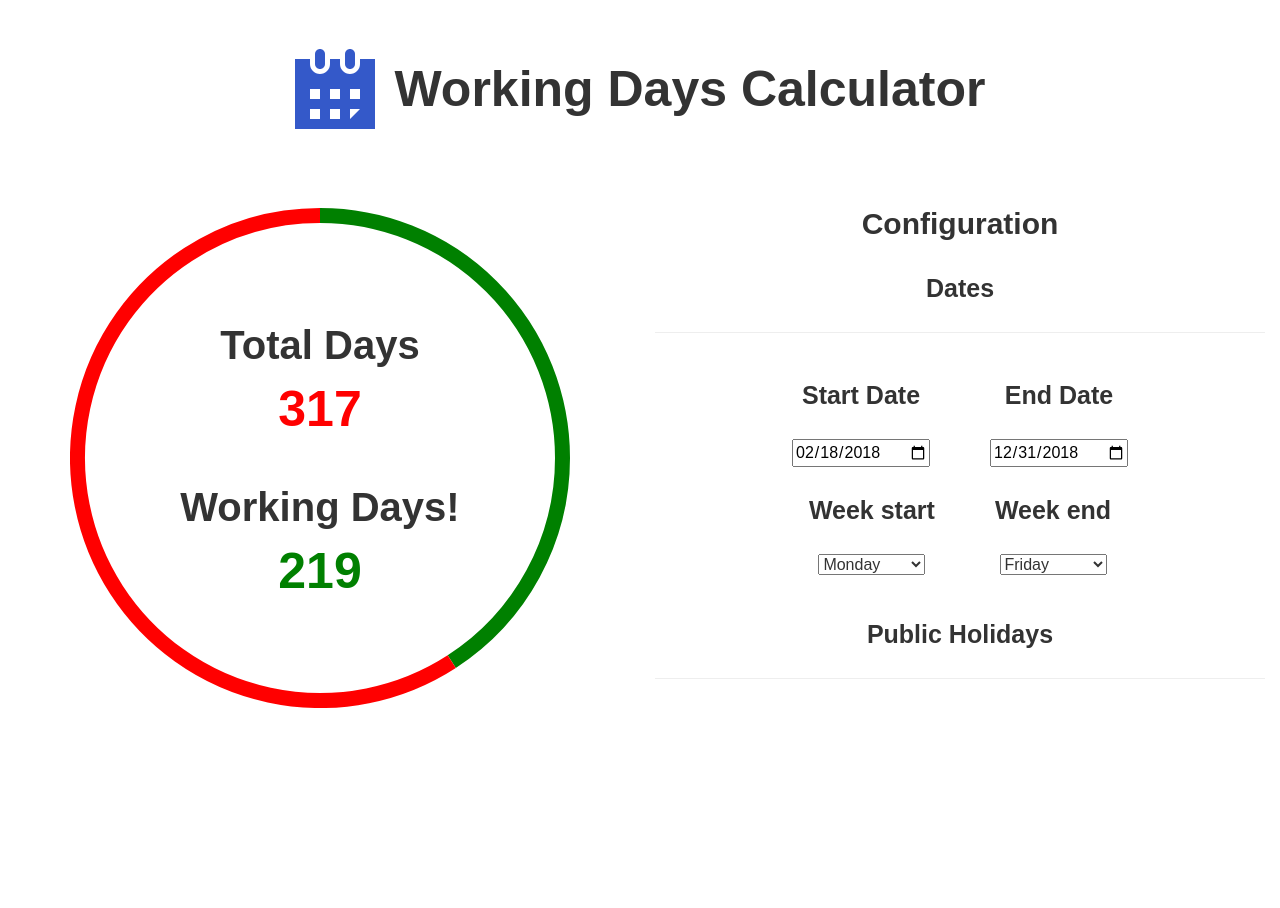
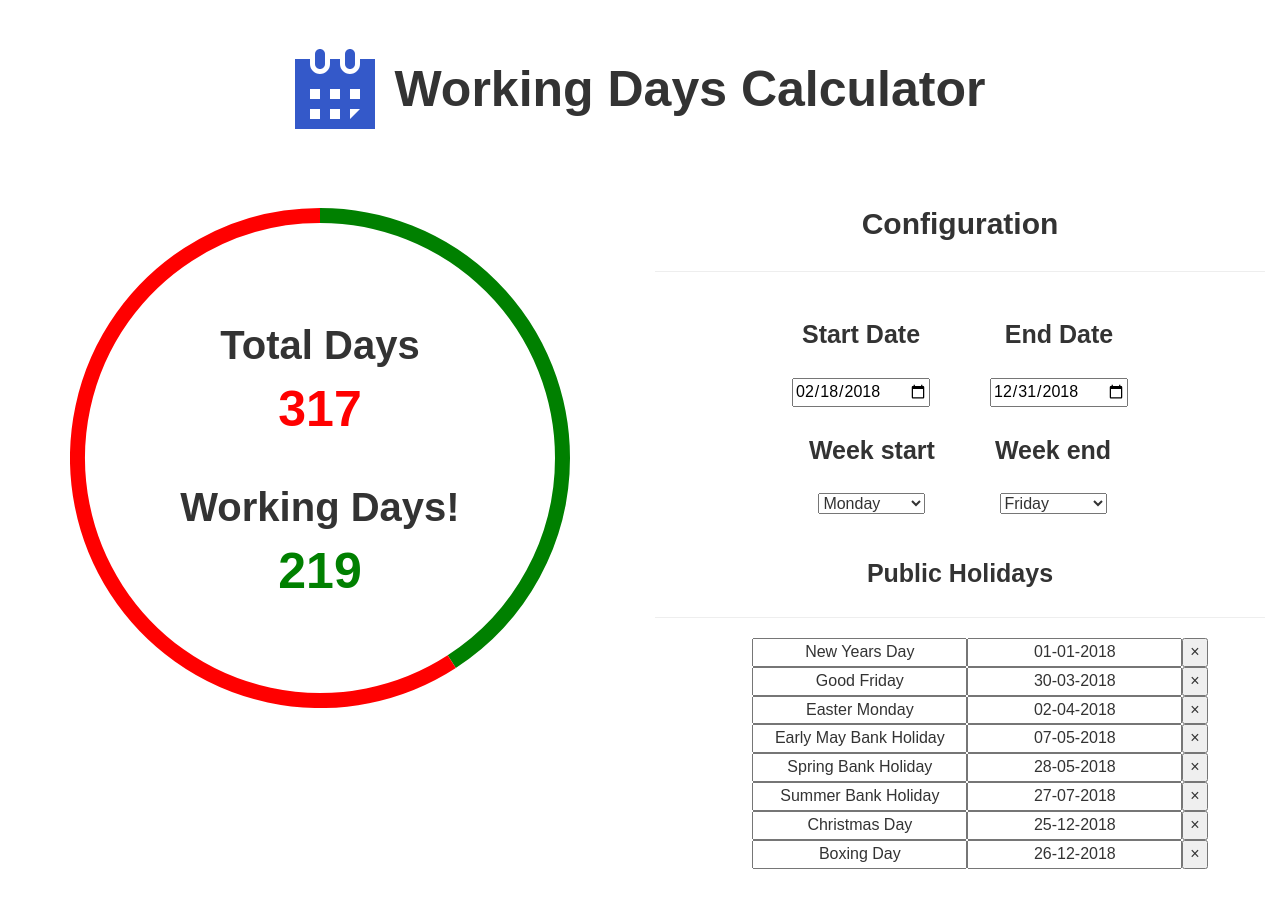
Before and after one commit to Recidvst/working-days-calculator, a React (Create React App) app: page / in a window 1280 px wide. Before the commit the page ends 800 px from the top, so only its background shows below. Built offline with nearby package versions, Linux system fonts and the light colour scheme.

Commit message:
support for deleting public holiday entries

```diff
--- a/package.json
+++ b/package.json
@@ -1,9 +1,10 @@
 {
   "name": "working-days-until-retirement",
   "version": "0.1.0",
-  "homepage": "https://recidvst.github.io/working-days-calculator",
+  "homepage": "https://recidvst.github.io/working-days-calculator/",
   "private": true,
   "dependencies": {
+    "force": "^0.0.3",
     "moment": "^2.20.1",
     "node-sass-chokidar": "0.0.3",
     "npm-run-all": "^4.1.2",
--- a/src/components/Dates.js
+++ b/src/components/Dates.js
@@ -53,8 +53,6 @@ class Dates extends Component {
 
         return (
         <div className="dates-component">
-
-            <h3>Dates</h3>
             <hr/>
 
             <div className="inputs-box">
@@ -91,7 +89,6 @@ class Dates extends Component {
                     <option value="Tuesday">Tuesday</option>
                     <option value="Wednesday">Wednesday</option>
                     <option value="Thursday">Thursday</option>
-                    <option value="Friday">Friday</option>
                 </select>
             </div>
             <div className="inputs-box">
--- /dev/null
+++ b/src/components/HolidaySingle.js
@@ -0,0 +1,37 @@
+import React, { Component } from 'react';
+// import PropTypes from 'prop-types'
+
+class HolidaySingle extends Component {
+
+    constructor() {
+        super();
+        this.removeItem = this.removeItem.bind(this);
+    }
+
+    removeItem(e) {
+        this.props.removeHolidayItem(e);
+    }
+
+    render() {
+        return (
+            <li>
+                <input
+                    type="text"
+                    value={this.props.name}
+                    readOnly
+                />
+                <input
+                    type="text"
+                    value={this.props.date}
+                    readOnly
+                />
+                <button type="button" id={this.props.name} className="close" onClick={this.removeItem}>&times;</button>
+            </li>
+        );
+    }
+}
+
+HolidaySingle.propTypes = {
+};
+
+export default HolidaySingle;
--- a/src/components/Holidays.js
+++ b/src/components/Holidays.js
@@ -1,5 +1,6 @@
 import React, { Component } from 'react';
-// import PropTypes from 'prop-types'
+import PropTypes from 'prop-types'
+import HolidaySingle from './../components/HolidaySingle';
 
 class Holidays extends Component {
 
@@ -7,12 +8,34 @@ class Holidays extends Component {
       super();
 
       this.state = {
+        publicHolidays: [
+          {name: 'New Years Day', date: '01-01-2018'},
+          {name: 'Good Friday' , date: '30-03-2018'},
+          {name: 'Easter Monday' , date: '02-04-2018'},
+          {name: 'Early May Bank Holiday' , date: '07-05-2018'},
+          {name: 'Spring Bank Holiday' , date: '28-05-2018'},
+          {name: 'Summer Bank Holiday' , date: '27-07-2018'},
+          {name: 'Christmas Day' , date: '25-12-2018'},
+          {name: 'Boxing Day' , date: '26-12-2018'}
+        ]
       };
 
-      this.reflectHolidayInputChanges = this.reflectHolidayInputChanges.bind(this);
+      this.removeHolidayEntry = this.removeHolidayEntry.bind(this);
   }
 
-  reflectHolidayInputChanges(e) {
+  // add
+  addHolidayEntry() {
+
+  }
+  // remove
+  removeHolidayEntry(e) {
+    var updatedHolidays = this.state.publicHolidays.filter( (entry, index) => {
+      return entry.name !== e.target.id;
+    })
+    this.setState({
+      publicHolidays: updatedHolidays
+    })
+    this.props.handleDateUpdates(e,'holidayUpdated',updatedHolidays);
   }
 
   render() {
@@ -21,12 +44,29 @@ class Holidays extends Component {
         <h3>Public Holidays</h3>
         <hr/>
 
+        <div className="holiday-entries">
+          <ul>
+            {
+              this.state.publicHolidays.map(
+                (item, index) =>
+                  <HolidaySingle
+                    key={index}
+                    name={item.name}
+                    date={item.date}
+                    removeHolidayItem={ this.removeHolidayEntry }
+                  />
+                )
+            }
+          </ul>
+        </div>
+
       </div>
     );
   }
 }
 
 Holidays.propTypes = {
+  publicHolidays: PropTypes.array
 };
 
 export default Holidays;
--- a/src/containers/App.js
+++ b/src/containers/App.js
@@ -20,13 +20,23 @@ class App extends Component {
         startDate: null,
         endDate: null,
         weekStart: 'Monday',
-        weekEnd: 'Friday'
+        weekEnd: 'Friday',
+        publicHolidays: [
+          {name: 'New Years Day', date: '01-01-2018'},
+          {name: 'Good Friday' , date: '30-03-2018'},
+          {name: 'Easter Monday' , date: '02-04-2018'},
+          {name: 'Early May Bank Holiday' , date: '07-05-2018'},
+          {name: 'Spring Bank Holiday' , date: '28-05-2018'},
+          {name: 'Summer Bank Holiday' , date: '27-07-2018'},
+          {name: 'Christmas Day' , date: '25-12-2018'},
+          {name: 'Boxing Day' , date: '26-12-2018'}
+        ]
       };
 
       this.handleChanges = this.handleChanges.bind(this);
   }
 
-  handleChanges(e, type) {
+  handleChanges(e, type, arr) {
     if (type === 'start') {
       let start = moment(e.target.value).format('DD-MM-YYYY');
       this.setState ({
@@ -59,6 +69,14 @@ class App extends Component {
         totalDays: calculateWorkingDays(this.state.startDate, this.state.endDate, this.state.weekStart, day).totalDays
       });
     }
+    if (type === 'holidayUpdated') {
+      let holidays = arr;
+      this.setState ({
+        publicHolidays: arr,
+        workingDays: calculateWorkingDays(this.state.startDate, this.state.endDate, this.state.weekStart, this.state.weekEnd, holidays).daysBetween,
+        totalDays: calculateWorkingDays(this.state.startDate, this.state.endDate, this.state.weekStart, this.state.weekEnd, holidays).totalDays
+      });
+    }
   }
 
   render() {
@@ -76,6 +94,7 @@ class App extends Component {
               handleDateUpdates={ this.handleChanges }
             />
             <Holidays
+              handleDateUpdates={ this.handleChanges }
             />
           </div>
 
@@ -90,7 +109,8 @@ App.propTypes = {
   startDate: PropTypes.string,
   endDate: PropTypes.string,
   weekStart: PropTypes.string,
-  weekEnd: PropTypes.string
+  weekEnd: PropTypes.string,
+  publicHolidays: PropTypes.array
 };
 
 export default App;
--- a/src/helpers/WorkingDays.js
+++ b/src/helpers/WorkingDays.js
@@ -1,36 +1,32 @@
 // get moment
 import moment from 'moment';
-moment.locale('en-my-settings', {
-  // customizations.
-});
-
-// public holidays export
-export function getPublicHolidays() {
-  const holidays = { // UK public holidays
-    'New Years Day' : '01-01-2018',
-    'Good Friday' : '30-03-2018',
-    'Easter Monday' : '02-04-2018',
-    'Early May Bank Holiday' : '07-05-2018',
-    'Spring Bank Holiday' : '28-05-2018',
-    'Summer Bank Holiday' : '27-07-2018',
-    'Christmas Day' : '25-12-2018',
-    'Boxing Day' : '26-12-2018',
-  }
-  return holidays;
-}
 
 // export calculation fn
-export function calculateWorkingDays(start, end, weekStart, weekEnd) {
+export function calculateWorkingDays(start, end, weekStart, weekEnd, holidays) {
 
     // start
     let startDate = moment().format('DD-MM-YYYY'); // today from moment
     if ( start != null ) {
-      startDate = start;
+        startDate = start;
     }
     // end
     let retireDate = '31-12-' + moment().format('YYYY'); // end of this year as default
     if ( end != null ) {
-      retireDate = end;
+        retireDate = end;
+    }
+    // public holidays
+    let publicHolidays = [
+        {name: 'New Years Day', date: '01-01-2018'},
+        {name: 'Good Friday' , date: '30-03-2018'},
+        {name: 'Easter Monday' , date: '02-04-2018'},
+        {name: 'Early May Bank Holiday' , date: '07-05-2018'},
+        {name: 'Spring Bank Holiday' , date: '28-05-2018'},
+        {name: 'Summer Bank Holiday' , date: '27-07-2018'},
+        {name: 'Christmas Day' , date: '25-12-2018'},
+        {name: 'Boxing Day' , date: '26-12-2018'}
+    ];
+    if ( holidays != null ) {
+        publicHolidays = holidays;
     }
     // week start and end
     let weekdayStart = 1;
@@ -48,9 +44,6 @@ export function calculateWorkingDays(start, end, weekStart, weekEnd) {
             break;
         case 'Thursday':
             weekdayStart = 4;
-            break;
-        case 'Friday':
-            weekdayStart = 5;
             break;
         default:
             weekdayStart = 1;
@@ -75,18 +68,15 @@ export function calculateWorkingDays(start, end, weekStart, weekEnd) {
       }
     }
 
-    const publicHolidays = getPublicHolidays();
-
     moment.fn.isBusinessDay = function() {
       // check if public holiday.
         for ( let day in publicHolidays ) {
-            if ( publicHolidays[day] === this.format('DD-MM-YYYY') ) {
+            if ( publicHolidays[day].date === this.format('DD-MM-YYYY') ) {
                 return false;
             }
         }
       // check if a weekday - 0-6 is sun-sat in Moment so 1-5.
         let curDay = this.day();
-
         if ( curDay >= weekdayStart && curDay <= weekdayEnd ) return true;
         return false;
     };
--- a/src/styles/config.css
+++ b/src/styles/config.css
@@ -26,3 +26,8 @@ h3 {
 
 .holidays-component {
   margin-bottom: 40px; }
+  .holidays-component .holiday-entries ul {
+    margin: 0;
+    list-style: none; }
+  .holidays-component .holiday-entries input {
+    text-align: center; }
--- a/src/styles/config.scss
+++ b/src/styles/config.scss
@@ -38,4 +38,14 @@ h3 {
 // holiday controls
 .holidays-component {
     margin-bottom: 40px;
+
+    .holiday-entries {
+        ul {
+            margin: 0;
+            list-style: none;
+        }
+        input {
+            text-align: center;
+        }
+    }
 }
--- a/src/styles/index.css
+++ b/src/styles/index.css
@@ -83,6 +83,11 @@ h3 {
 
 .holidays-component {
   margin-bottom: 40px; }
+  .holidays-component .holiday-entries ul {
+    margin: 0;
+    list-style: none; }
+  .holidays-component .holiday-entries input {
+    text-align: center; }
 
 .calculator-component h2 {
   display: block;
```
Also changed, not shown: 1 other file (tests, documents, lock files or other folders).
